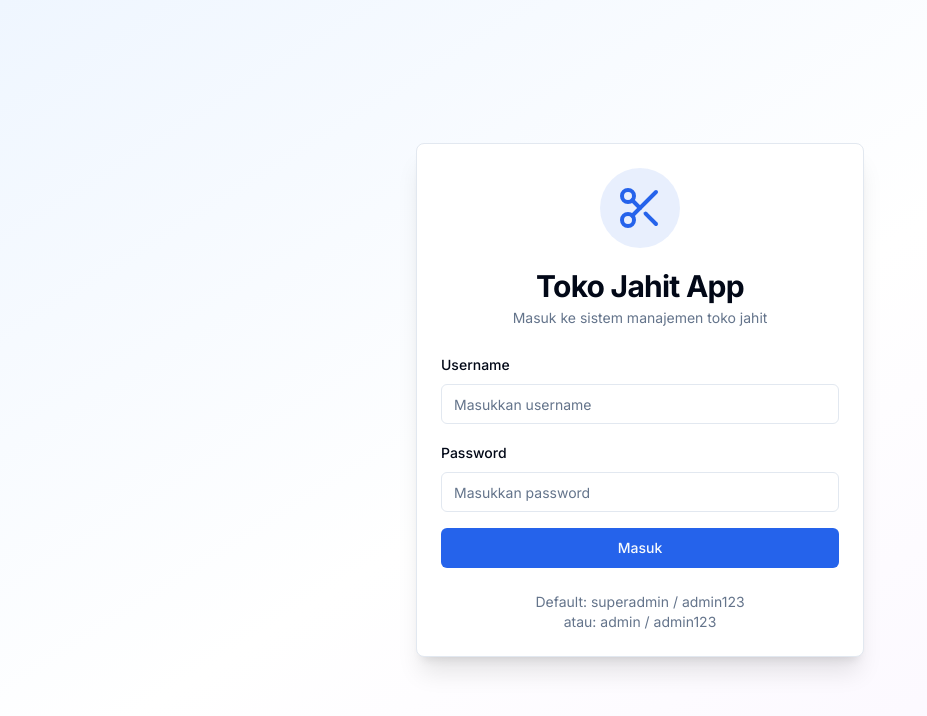
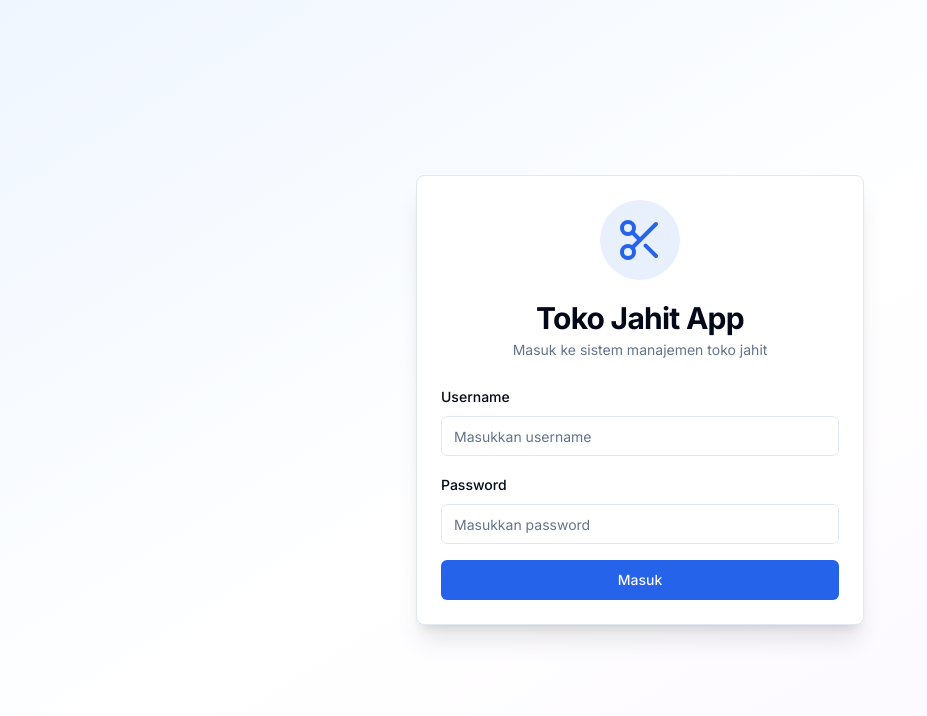
Before and after one commit to rfldadrn/DubusApp, a Next.js app: page /login in a window 1280 px wide. Shown: the top 716 px of the page, without its empty margins (0-927 px from the left). Built offline with nearby package versions, Linux system fonts and the light colour scheme.

Commit message:
update login

```diff
--- a/src/app/login/page.tsx
+++ b/src/app/login/page.tsx
@@ -88,10 +88,6 @@ export default function LoginPage() {
               {isLoading ? "Memproses..." : "Masuk"}
             </Button>
           </form>
-          <div className="mt-6 text-center text-sm text-muted-foreground">
-            <p>Default: superadmin / admin123</p>
-            <p>atau: admin / admin123</p>
-          </div>
         </CardContent>
       </Card>
     </div>
```
Also changed, not shown: 1 other file (tests, documents, lock files or other folders).
